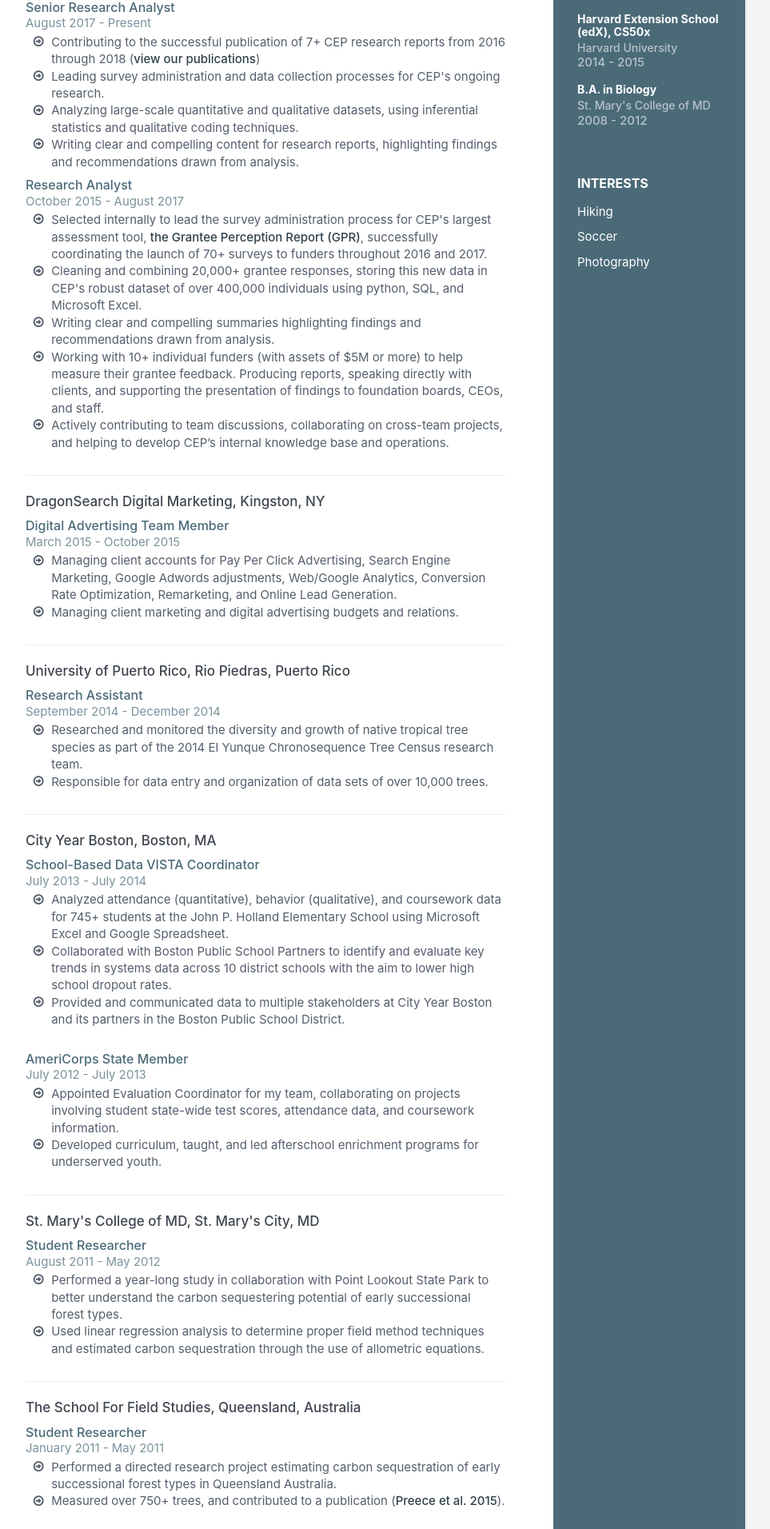
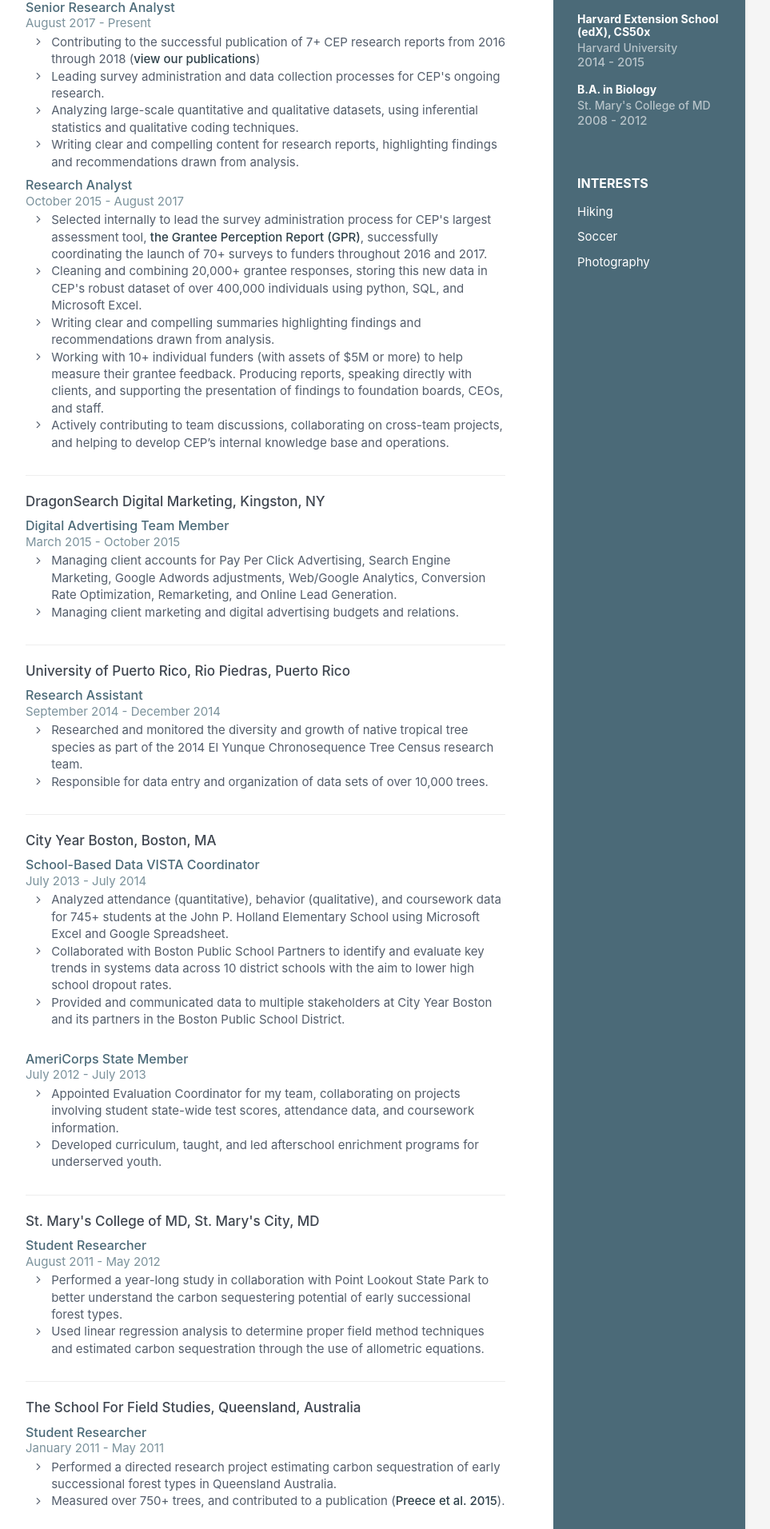
Before and after one commit to zachalexander/zach-resume, an Angular app: page / in a window 1280 px wide. Shown: the part 608-2520 px from the top of the page at 80% size, without its empty margins (188-1151 px from the left). Built offline with nearby package versions, Linux system fonts and the light colour scheme.

Commit message:
resume-bullet-change-2

```diff
--- a/src/app/app.component.html
+++ b/src/app/app.component.html
@@ -63,10 +63,10 @@
                     </div><!--//meta-->
                     <div class="details">
                       <ul class="fa-ul">
-                        <li><i class="fa-li fa fa-arrow-circle-o-right"></i>Contributing to the successful publication of 7+ CEP research reports from 2016 through 2018 (<a class = "publications" href="http://cep.org/research/publications/" target="_blank">view our publications</a>)</li>
-                        <li><i class="fa-li fa fa-arrow-circle-o-right"></i>Leading survey administration and data collection processes for CEP's ongoing research.</li>
-                        <li><i class="fa-li fa fa-arrow-circle-o-right"></i>Analyzing large-scale quantitative and qualitative datasets, using inferential statistics and qualitative coding techniques.</li>
-                        <li><i class="fa-li fa fa-arrow-circle-o-right"></i>Writing clear and compelling content for research reports, highlighting findings and recommendations drawn from analysis.</li>
+                        <li><i class="fa-li fa fa-angle-right"></i>Contributing to the successful publication of 7+ CEP research reports from 2016 through 2018 (<a class = "publications" href="http://cep.org/research/publications/" target="_blank">view our publications</a>)</li>
+                        <li><i class="fa-li fa fa-angle-right"></i>Leading survey administration and data collection processes for CEP's ongoing research.</li>
+                        <li><i class="fa-li fa fa-angle-right"></i>Analyzing large-scale quantitative and qualitative datasets, using inferential statistics and qualitative coding techniques.</li>
+                        <li><i class="fa-li fa fa-angle-right"></i>Writing clear and compelling content for research reports, highlighting findings and recommendations drawn from analysis.</li>
                       </ul>
                     </div><!--//details-->
                     <div class="meta">
@@ -77,11 +77,11 @@
                     </div><!--//meta-->
                     <div class="details">
                       <ul class="fa-ul">
-                        <li><i class="fa-li fa fa-arrow-circle-o-right"></i>Selected internally to lead the survey administration process for CEP's largest assessment tool, <a class = "publications" href="http://cep.org/assessments/grantee-and-applicant-perception-reports/" target="_blank">the Grantee Perception Report (GPR)</a>, successfully coordinating the launch of 70+ surveys to funders throughout 2016 and 2017.</li>
-                        <li><i class="fa-li fa fa-arrow-circle-o-right"></i>Cleaning and combining 20,000+ grantee responses, storing this new data in CEP's robust dataset of over 400,000 individuals using python, SQL, and Microsoft Excel.</li>
-                        <li><i class="fa-li fa fa-arrow-circle-o-right"></i>Writing clear and compelling summaries highlighting findings and recommendations drawn from analysis.</li>
-                        <li><i class="fa-li fa fa-arrow-circle-o-right"></i>Working with 10+ individual funders (with assets of $5M or more) to help measure their grantee feedback. Producing reports, speaking directly with clients, and supporting the presentation of findings to foundation boards, CEOs, and staff.</li>
-                        <li><i class="fa-li fa fa-arrow-circle-o-right"></i>Actively contributing to team discussions, collaborating on cross-team projects, and helping to develop CEP’s internal knowledge base and operations.</li>
+                        <li><i class="fa-li fa fa-angle-right"></i>Selected internally to lead the survey administration process for CEP's largest assessment tool, <a class = "publications" href="http://cep.org/assessments/grantee-and-applicant-perception-reports/" target="_blank">the Grantee Perception Report (GPR)</a>, successfully coordinating the launch of 70+ surveys to funders throughout 2016 and 2017.</li>
+                        <li><i class="fa-li fa fa-angle-right"></i>Cleaning and combining 20,000+ grantee responses, storing this new data in CEP's robust dataset of over 400,000 individuals using python, SQL, and Microsoft Excel.</li>
+                        <li><i class="fa-li fa fa-angle-right"></i>Writing clear and compelling summaries highlighting findings and recommendations drawn from analysis.</li>
+                        <li><i class="fa-li fa fa-angle-right"></i>Working with 10+ individual funders (with assets of $5M or more) to help measure their grantee feedback. Producing reports, speaking directly with clients, and supporting the presentation of findings to foundation boards, CEOs, and staff.</li>
+                        <li><i class="fa-li fa fa-angle-right"></i>Actively contributing to team discussions, collaborating on cross-team projects, and helping to develop CEP’s internal knowledge base and operations.</li>
                       </ul>
                     </div><!--//details-->
                 </div><!--//item-->
@@ -96,8 +96,8 @@
                     </div><!--//meta-->
                     <div class="details">
                       <ul class="fa-ul">
-                        <li><i class="fa-li fa fa-arrow-circle-o-right"></i>Managing client accounts for Pay Per Click Advertising, Search Engine Marketing, Google Adwords adjustments, Web/Google Analytics, Conversion Rate Optimization, Remarketing, and Online Lead Generation.</li>
-                        <li><i class="fa-li fa fa-arrow-circle-o-right"></i>Managing client marketing and digital advertising budgets and relations.</li>
+                        <li><i class="fa-li fa fa-angle-right"></i>Managing client accounts for Pay Per Click Advertising, Search Engine Marketing, Google Adwords adjustments, Web/Google Analytics, Conversion Rate Optimization, Remarketing, and Online Lead Generation.</li>
+                        <li><i class="fa-li fa fa-angle-right"></i>Managing client marketing and digital advertising budgets and relations.</li>
                       </ul>
                     </div><!--//details-->
                 </div><!--//item-->
@@ -112,8 +112,8 @@
                     </div><!--//meta-->
                     <div class="details">
                       <ul class="fa-ul">
-                        <li><i class="fa-li fa fa-arrow-circle-o-right"></i>Researched and monitored the diversity and growth of native tropical tree species as part of the 2014 El Yunque Chronosequence Tree Census research team.</li>
-                        <li><i class="fa-li fa fa-arrow-circle-o-right"></i>Responsible for data entry and organization of data sets of over 10,000 trees.</li>
+                        <li><i class="fa-li fa fa-angle-right"></i>Researched and monitored the diversity and growth of native tropical tree species as part of the 2014 El Yunque Chronosequence Tree Census research team.</li>
+                        <li><i class="fa-li fa fa-angle-right"></i>Responsible for data entry and organization of data sets of over 10,000 trees.</li>
                       </ul>
                     </div><!--//details-->
                 </div><!--//item-->
@@ -128,9 +128,9 @@
                     </div><!--//meta-->
                     <div class="details">
                       <ul class="fa-ul">
-                        <li><i class="fa-li fa fa-arrow-circle-o-right"></i>Analyzed attendance (quantitative), behavior (qualitative), and coursework data for 745+ students at the John P. Holland Elementary School using Microsoft Excel and Google Spreadsheet.</li>
-                        <li><i class="fa-li fa fa-arrow-circle-o-right"></i>Collaborated with Boston Public School Partners to identify and evaluate key trends in systems data across 10 district schools with the aim to lower high school dropout rates.</li>
-                        <li><i class="fa-li fa fa-arrow-circle-o-right"></i>Provided and communicated data to multiple stakeholders at City Year Boston and its partners in the Boston Public School District.</li>
+                        <li><i class="fa-li fa fa-angle-right"></i>Analyzed attendance (quantitative), behavior (qualitative), and coursework data for 745+ students at the John P. Holland Elementary School using Microsoft Excel and Google Spreadsheet.</li>
+                        <li><i class="fa-li fa fa-angle-right"></i>Collaborated with Boston Public School Partners to identify and evaluate key trends in systems data across 10 district schools with the aim to lower high school dropout rates.</li>
+                        <li><i class="fa-li fa fa-angle-right"></i>Provided and communicated data to multiple stakeholders at City Year Boston and its partners in the Boston Public School District.</li>
                       </ul>
                     </div><!--//details-->
                 </div><!--//item-->
@@ -144,8 +144,8 @@
                     </div><!--//meta-->
                     <div class="details">
                       <ul class="fa-ul">
-                        <li><i class="fa-li fa fa-arrow-circle-o-right"></i>Appointed Evaluation Coordinator for my team, collaborating on projects involving student state-wide test scores, attendance data, and coursework information.</li>
-                        <li><i class="fa-li fa fa-arrow-circle-o-right"></i>Developed curriculum, taught, and led afterschool enrichment programs for underserved youth.</li>
+                        <li><i class="fa-li fa fa-angle-right"></i>Appointed Evaluation Coordinator for my team, collaborating on projects involving student state-wide test scores, attendance data, and coursework information.</li>
+                        <li><i class="fa-li fa fa-angle-right"></i>Developed curriculum, taught, and led afterschool enrichment programs for underserved youth.</li>
                       </ul>
                     </div><!--//details-->
                 </div><!--//item-->
@@ -160,8 +160,8 @@
                     </div><!--//meta-->
                     <div class="details">
                       <ul class="fa-ul">
-                        <li><i class="fa-li fa fa-arrow-circle-o-right"></i>Performed a year-long study in collaboration with Point Lookout State Park to better understand the carbon sequestering potential of early successional forest types.</li>
-                        <li><i class="fa-li fa fa-arrow-circle-o-right"></i>Used linear regression analysis to determine proper field method techniques and estimated carbon sequestration through the use of allometric equations.</li>
+                        <li><i class="fa-li fa fa-angle-right"></i>Performed a year-long study in collaboration with Point Lookout State Park to better understand the carbon sequestering potential of early successional forest types.</li>
+                        <li><i class="fa-li fa fa-angle-right"></i>Used linear regression analysis to determine proper field method techniques and estimated carbon sequestration through the use of allometric equations.</li>
                       </ul>
                     </div><!--//details-->
                 </div><!--//item-->
@@ -176,8 +176,8 @@
                     </div><!--//meta-->
                     <div class="details">
                       <ul class="fa-ul">
-                        <li><i class="fa-li fa fa-arrow-circle-o-right"></i>Performed a directed research project estimating carbon sequestration of early successional forest types in Queensland Australia.</li>
-                        <li><i class="fa-li fa fa-arrow-circle-o-right"></i>Measured over 750+ trees, and contributed to a publication (<a class = "publications" href="assets/images/Preece_et_al_2015.pdf" target="_blank">Preece et al. 2015</a>).</li>
+                        <li><i class="fa-li fa fa-angle-right"></i>Performed a directed research project estimating carbon sequestration of early successional forest types in Queensland Australia.</li>
+                        <li><i class="fa-li fa fa-angle-right"></i>Measured over 750+ trees, and contributed to a publication (<a class = "publications" href="assets/images/Preece_et_al_2015.pdf" target="_blank">Preece et al. 2015</a>).</li>
                       </ul>
                     </div><!--//details-->
                 </div><!--//item-->
@@ -196,7 +196,7 @@
                     </div><!--//meta-->
                     <div class="details">
                       <ul class="fa-ul">
-                        <li><i class="fa-li fa fa-arrow-circle-o-right"></i> Generated written content for 7 pages of Ecologic’s new website covering topics of agroforestry, REDD+, climate change, and deforestation.</li>
+                        <li><i class="fa-li fa fa-angle-right"></i> Generated written content for 7 pages of Ecologic’s new website covering topics of agroforestry, REDD+, climate change, and deforestation.</li>
                       </ul>
                     </div><!--//details-->
                 </div><!--//item-->
@@ -211,9 +211,9 @@
                     </div><!--//meta-->
                     <div class="details">
                       <ul class="fa-ul">
-                        <li><i class="fa-li fa fa-arrow-circle-o-right"></i>Provided briefing and meeting support for the United States Army Chemical Materials Agency (CMA).</li>
-                        <li><i class="fa-li fa fa-arrow-circle-o-right"></i>Conducted primary research of industry best practices in project and contract management.</li>
-                        <li><i class="fa-li fa fa-arrow-circle-o-right"></i>Generated funding and advertising content for 4 contract proposals sent to the NIH, NIAID, and the EPA.</li>
+                        <li><i class="fa-li fa fa-angle-right"></i>Provided briefing and meeting support for the United States Army Chemical Materials Agency (CMA).</li>
+                        <li><i class="fa-li fa fa-angle-right"></i>Conducted primary research of industry best practices in project and contract management.</li>
+                        <li><i class="fa-li fa fa-angle-right"></i>Generated funding and advertising content for 4 contract proposals sent to the NIH, NIAID, and the EPA.</li>
                       </ul>
                     </div><!--//details-->
                 </div><!--//item-->
```
